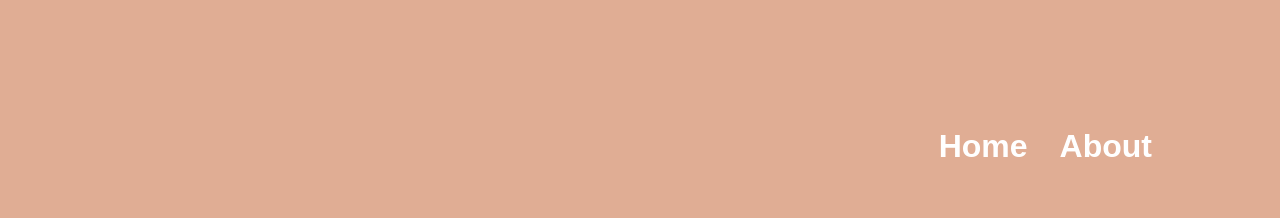
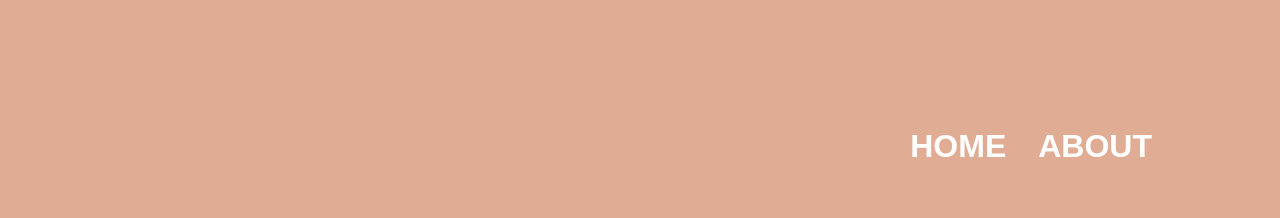
Before and after one commit to Alexlytle/barba-spa-example, a plain HTML site: page barbaperfect/about.html in a window 1280 px wide. Shown: the top 218 px of the page. Drawn offline with nearby package versions, Linux system fonts and the light colour scheme.

Commit message:
Update about.html

```diff
--- a/barbaperfect/about.html
+++ b/barbaperfect/about.html
@@ -13,8 +13,8 @@
 
 <body data-barba="wrapper">
   <header>
-    <a class="homenav" href='index.html'>Home</a>
-    <a class = 'aboutnav' href='about.html'>About</a>
+    <a class="homenav" href='index.html'>HOME</a>
+    <a class = 'aboutnav' href='about.html'>ABOUT</a>
   </header>
   <div class='container' data-barba="container" data-barba-namespace="about">
     <main>
```
